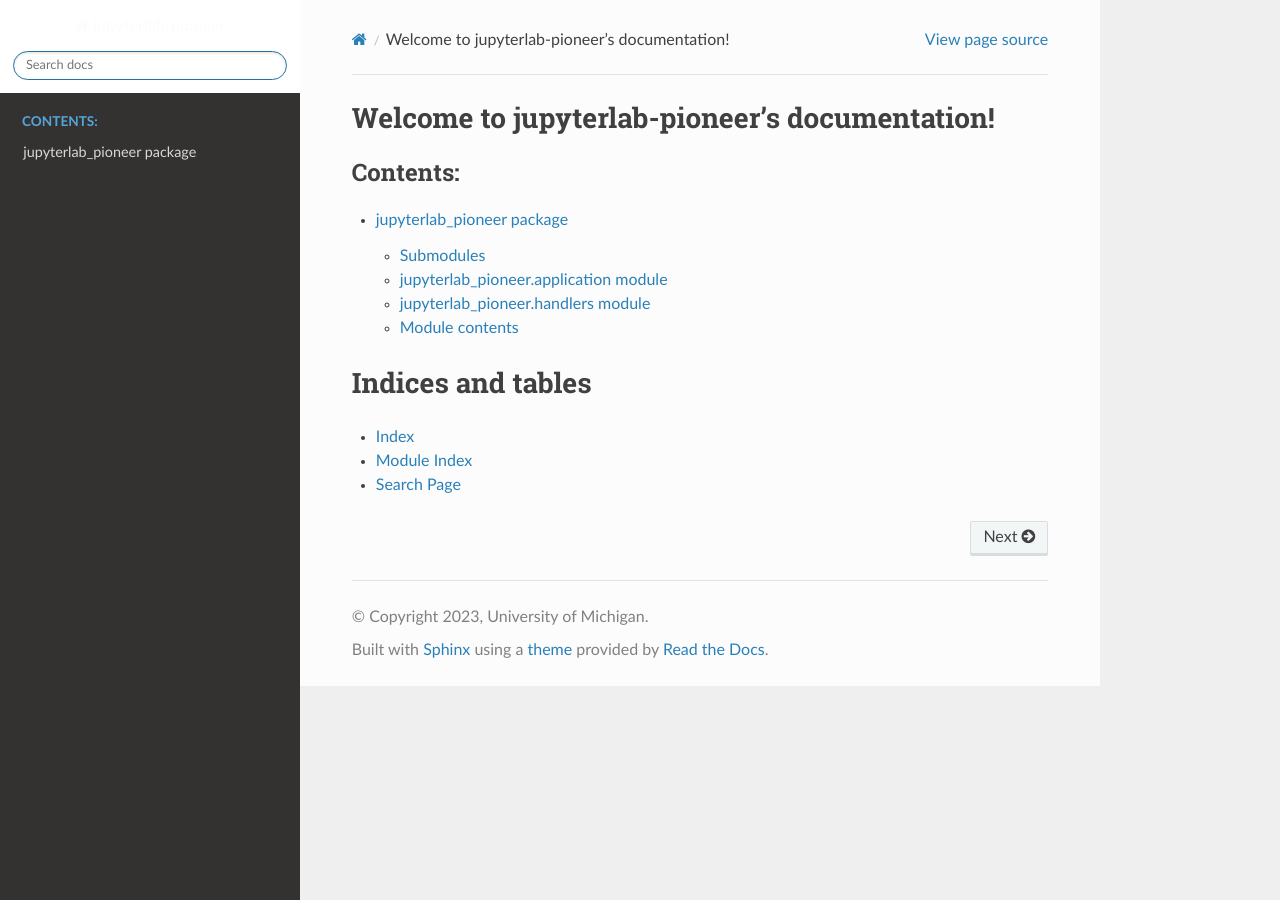
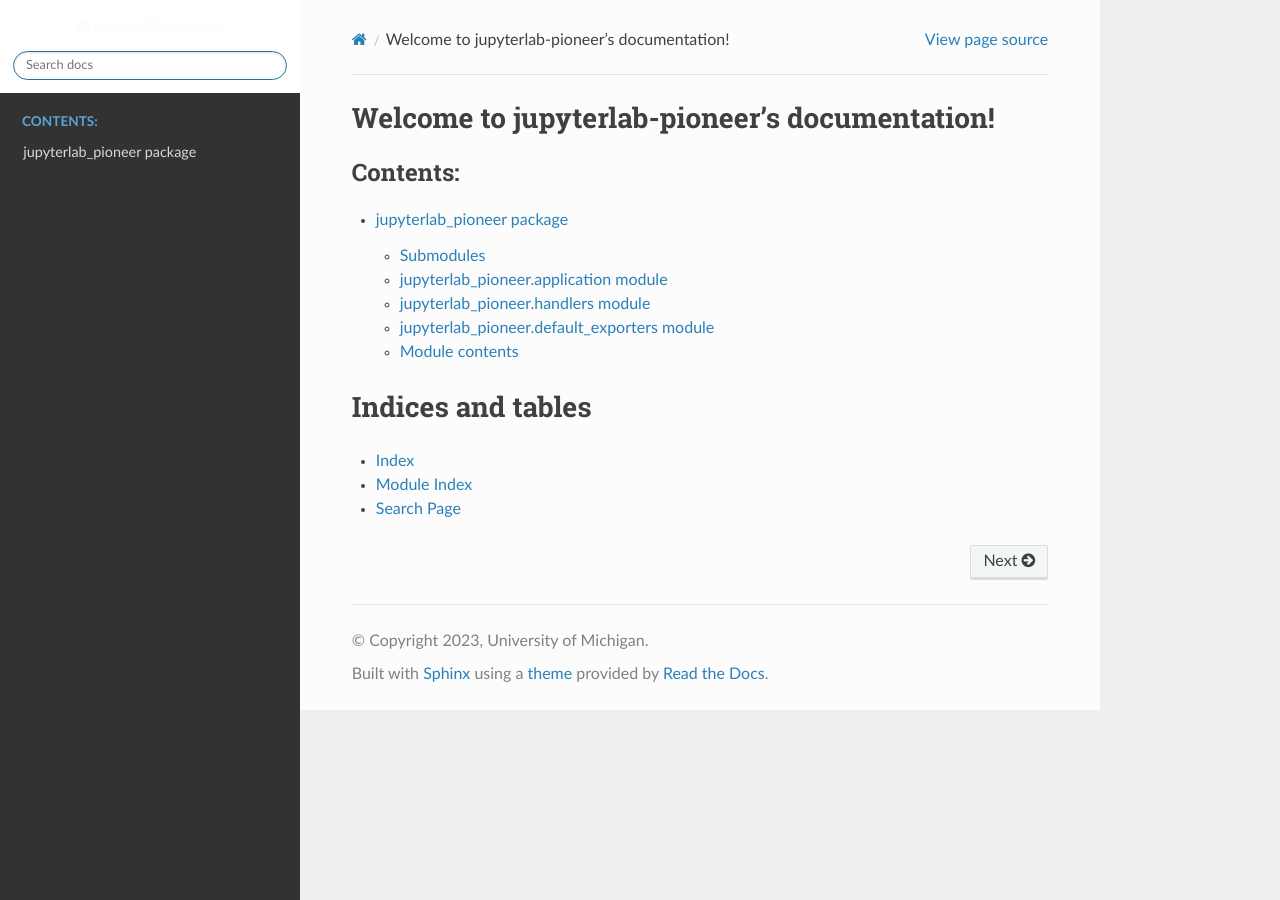
Before and after one commit to educational-technology-collective/jupyterlab-pioneer, a Sphinx documentation site: the page built from docs/index.rst, in a window 1280 px wide. Built offline with Sphinx 7.4.7 and the Read the Docs theme 2.0.0, drawn with Linux system fonts in a browser that asks for light colours.

Commit message:
fix: add doc module #24

```diff
--- a/docs/jupyterlab_pioneer.rst
+++ b/docs/jupyterlab_pioneer.rst
@@ -20,6 +20,14 @@ jupyterlab\_pioneer.handlers module
    :undoc-members:
    :show-inheritance:
 
+jupyterlab\_pioneer.default_exporters module
+-----------------------------------
+
+.. automodule:: jupyterlab_pioneer.default_exporters
+   :members:
+   :undoc-members:
+   :show-inheritance:
+
 Module contents
 ---------------
 
```
